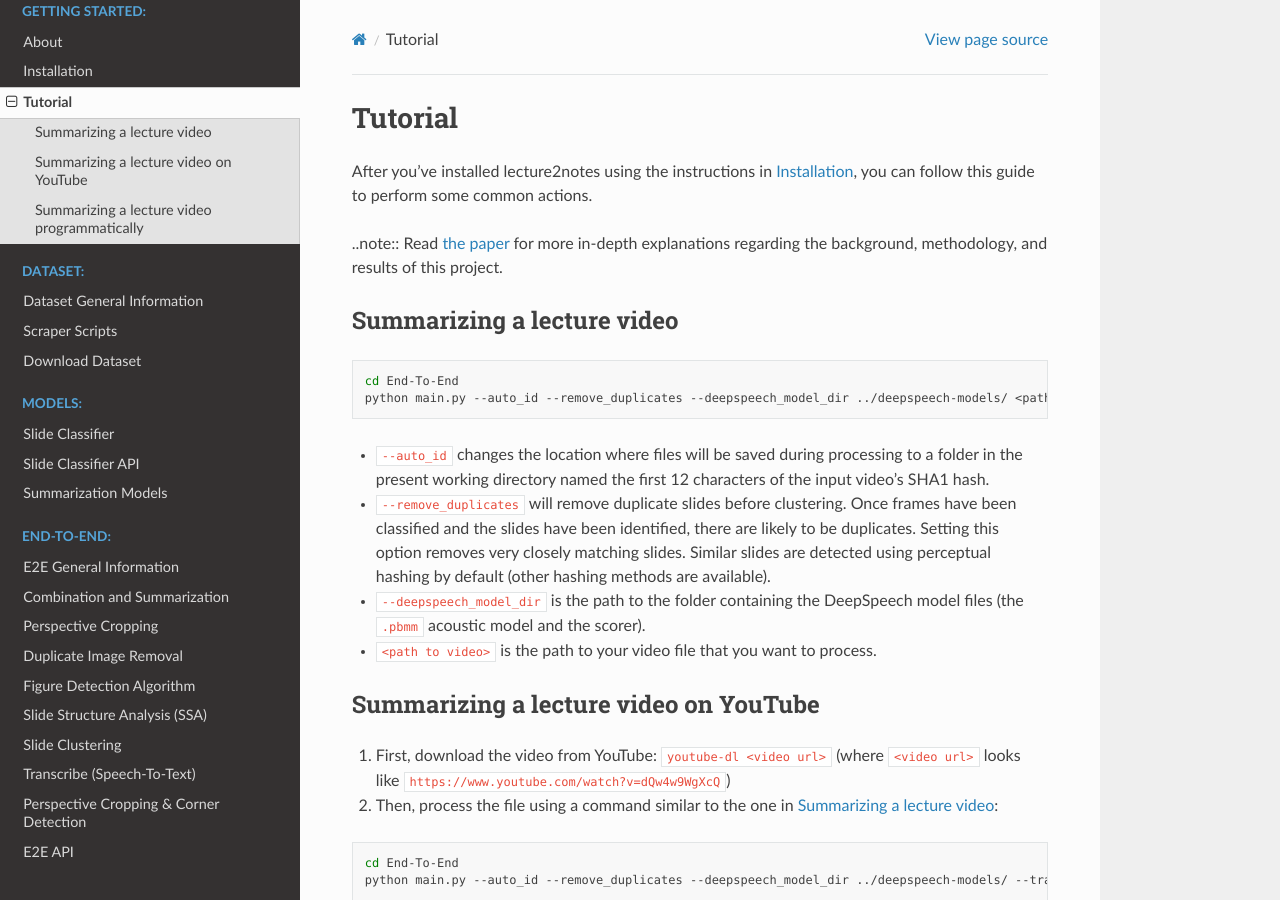
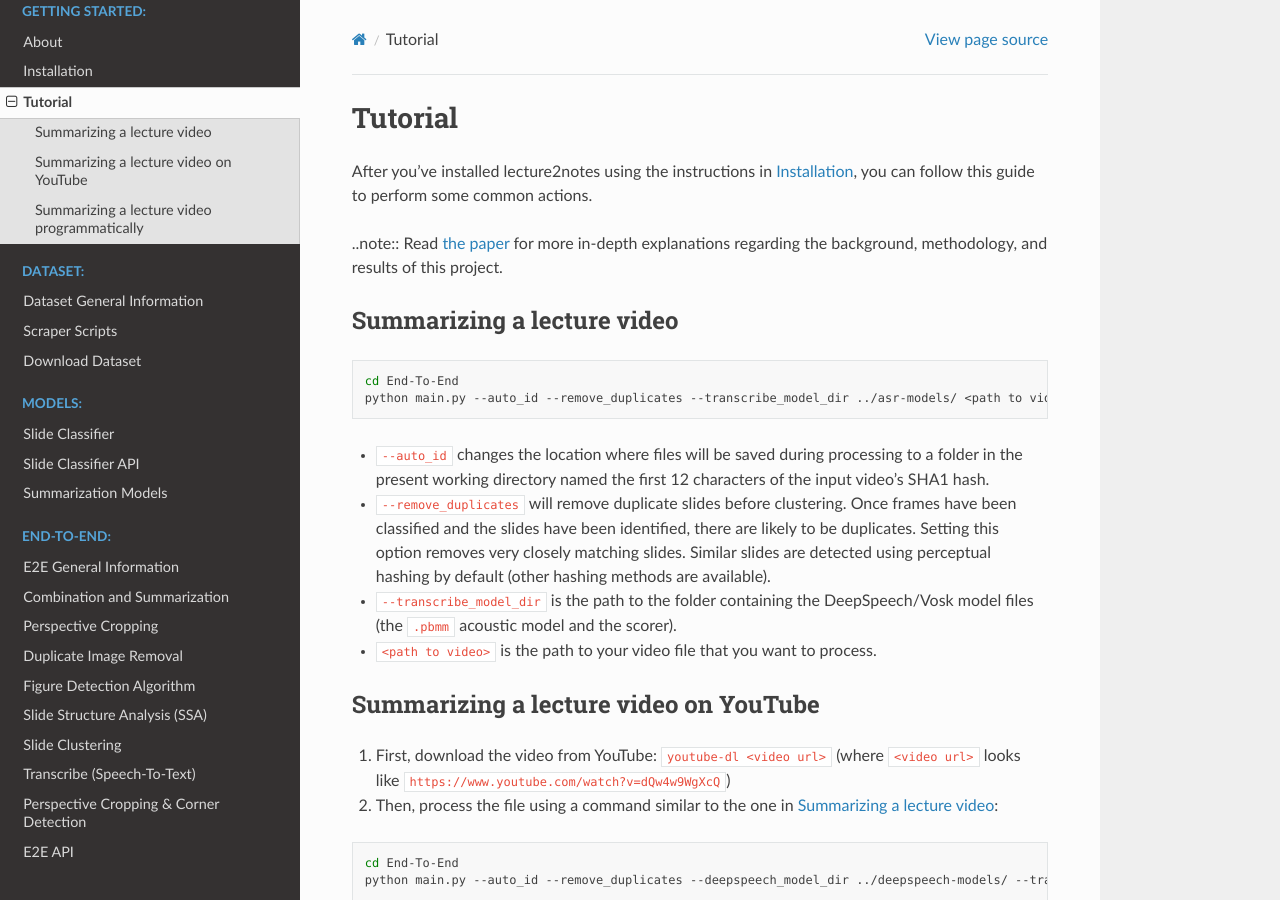
Before and after one commit to HHousen/lecture2notes, a Sphinx documentation site: the page built from doc/getting-started/tutorial.rst, in a window 1280 px wide and 900 px high. Built offline with Sphinx 7.4.7 and the Read the Docs theme 2.0.0, drawn with Linux system fonts in a browser that asks for light colours.

Commit message:
Rectifying attribute options from --deepspeech_model_dir to --transcribe_model_dir

```diff
--- a/doc/getting-started/tutorial.rst
+++ b/doc/getting-started/tutorial.rst
@@ -13,11 +13,11 @@ Summarizing a lecture video
 .. code-block:: bash
 
     cd End-To-End
-    python main.py --auto_id --remove_duplicates --deepspeech_model_dir ../deepspeech-models/ <path to video>
+    python main.py --auto_id --remove_duplicates --transcribe_model_dir ../asr-models/ <path to video>
 
 * ``--auto_id`` changes the location where files will be saved during processing to a folder in the present working directory named the first 12 characters of the input video's SHA1 hash.
 * ``--remove_duplicates`` will remove duplicate slides before clustering. Once frames have been classified and the slides have been identified, there are likely to be duplicates. Setting this option removes very closely matching slides. Similar slides are detected using perceptual hashing by default (other hashing methods are available).
-* ``--deepspeech_model_dir`` is the path to the folder containing the DeepSpeech model files (the ``.pbmm`` acoustic model and the scorer).
+* ``--transcribe_model_dir`` is the path to the folder containing the DeepSpeech/Vosk model files (the ``.pbmm`` acoustic model and the scorer).
 * ``<path to video>`` is the path to your video file that you want to process.
 
 Summarizing a lecture video on YouTube
```
